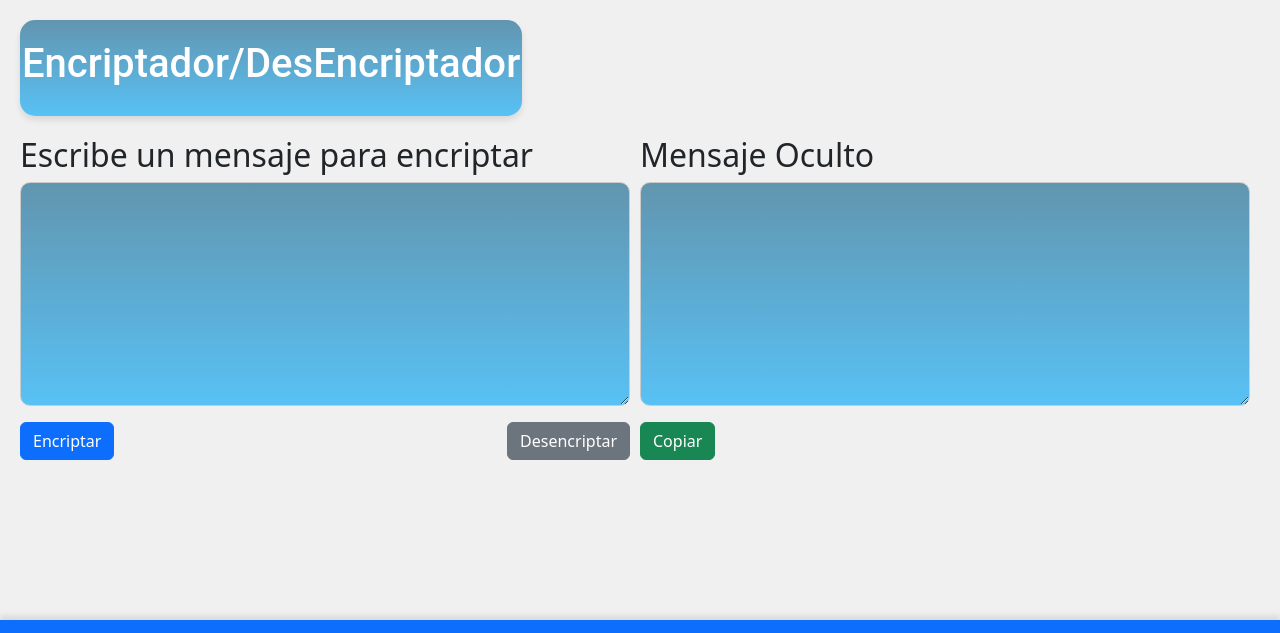
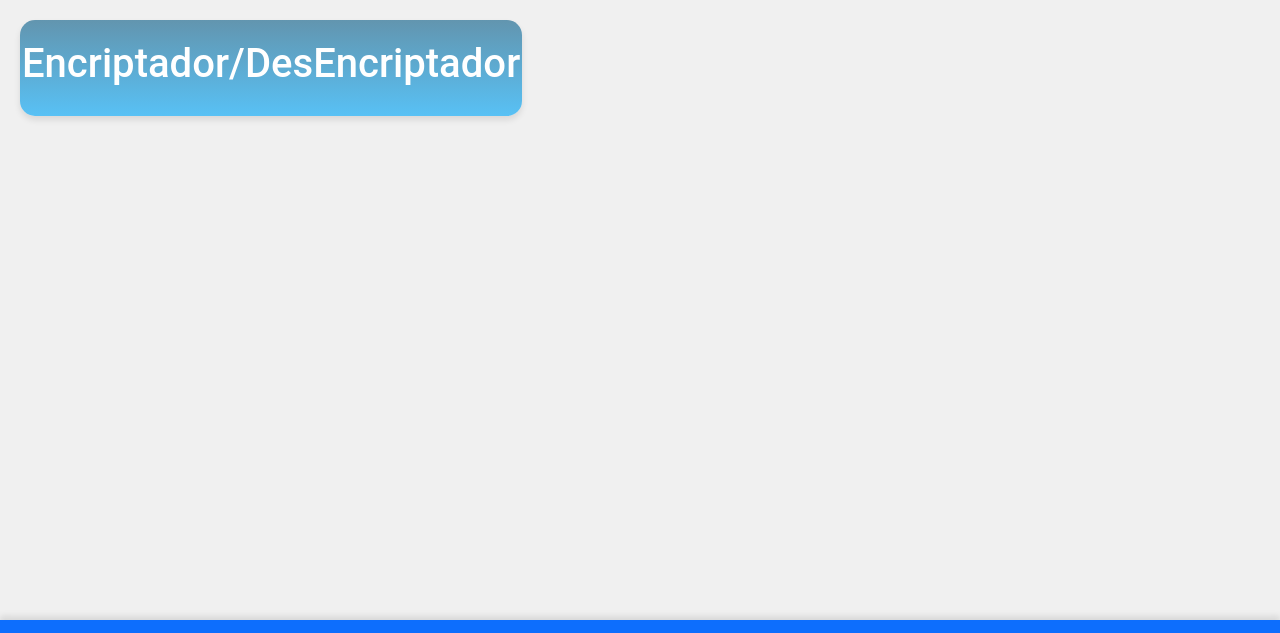
Before and after one commit to Djacamo01/Encriptador-OracleNext-Alura, a plain HTML site: page index.html in a window 1280 px wide. Shown: the top 633 px of the page. Drawn offline with nearby package versions, Linux system fonts and the light colour scheme.

```diff
--- a/index.html
+++ b/index.html
@@ -14,20 +14,9 @@
     </header>
 
     <main class="Contenedor principal main-container">
-        <div>
-            <h2>Escribe un mensaje para encriptar</h2>
-            <textarea class="form-control" id="areaTexto" rows="8"></textarea>
-            <div class="d-flex justify-content-between mt-3">
-                <button class="btn btn-primary" id="botonEncriptar">Encriptar</button>
-                <button class="btn btn-secondary" id="botonDesencriptar">Desencriptar</button>
-            </div>
-        </div>
 
-        <div>
-            <h2>Mensaje Oculto</h2>
-            <textarea class="form-control" id="areaTextoEncriptado" rows="8" readonly></textarea>
-            <button class="btn btn-success mt-3" id="botonCopiar">Copiar</button>
-        </div>
+
+
     </main>
 
     <footer class="bg-primary text-white text-center py-3">
```
